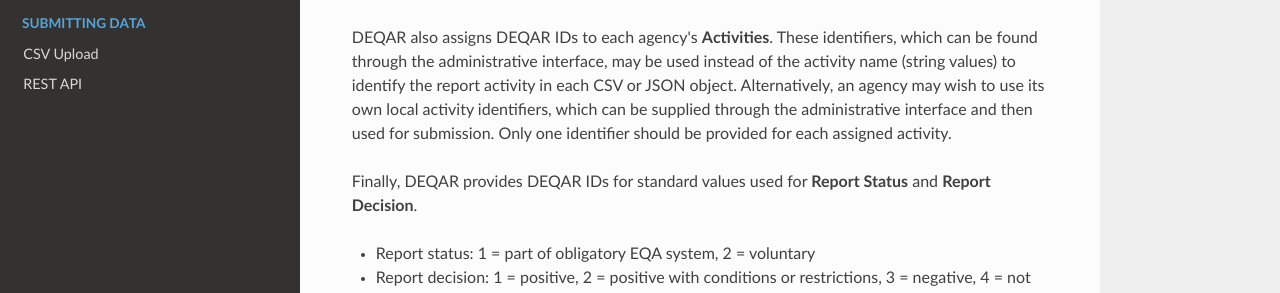
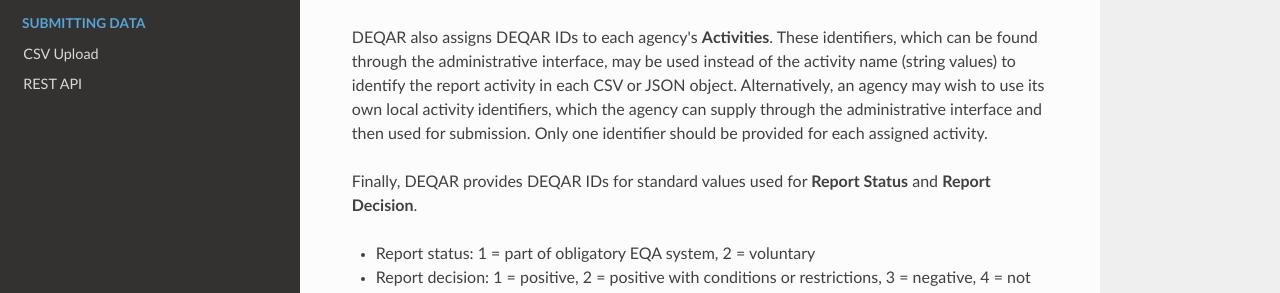
Before and after one commit to EQAR/deqar-docs, an MkDocs documentation site: the page built from docs/DEQAR_overview.md, in a window 1280 px wide and 900 px high, scrolled down 2876 px. Shown: the part 230-523 px from the top of the window. Built offline with MkDocs 1.6.1, drawn with Linux system fonts in a browser that asks for light colours; nearby versions of some CDN libraries; old or Windows-style settings are respelled for this version of MkDocs.

Commit message:
Update DEQAR_overview.md

```diff
--- a/docs/DEQAR_overview.md
+++ b/docs/DEQAR_overview.md
@@ -69,7 +69,7 @@
 - **Report:** We strongly recommend that agencies provide a local identifier with each report submitted. This will allow for subsequent updates to the record and will ease synchronisation with each agency's local system.
     Report local identifiers will be stored and can serve to identify record for updates/resubmission. DEQAR will also automatically generate a DEQAR ID for each newly submitted report; this will be returned to agencies as part of the response object. The DEQAR ID can be used for updates/resubmission as an alternative to local identifiers.
 
-DEQAR also assigns DEQAR IDs to each agency's **Activities**. These identifiers, which can be found through the administrative interface, may be used instead of the activity name (string values) to identify the report activity in each CSV or JSON object. Alternatively, an agency may wish to use its own local activity identifiers, which can be supplied through the administrative interface and then used for submission.  Only one identifier should be provided for each assigned activity.
+DEQAR also assigns DEQAR IDs to each agency's **Activities**. These identifiers, which can be found through the administrative interface, may be used instead of the activity name (string values) to identify the report activity in each CSV or JSON object. Alternatively, an agency may wish to use its own local activity identifiers, which the agency can supply through the administrative interface and then used for submission.  Only one identifier should be provided for each assigned activity.
 
 Finally, DEQAR provides DEQAR IDs for standard values used for **Report Status** and **Report Decision**.
 
```
